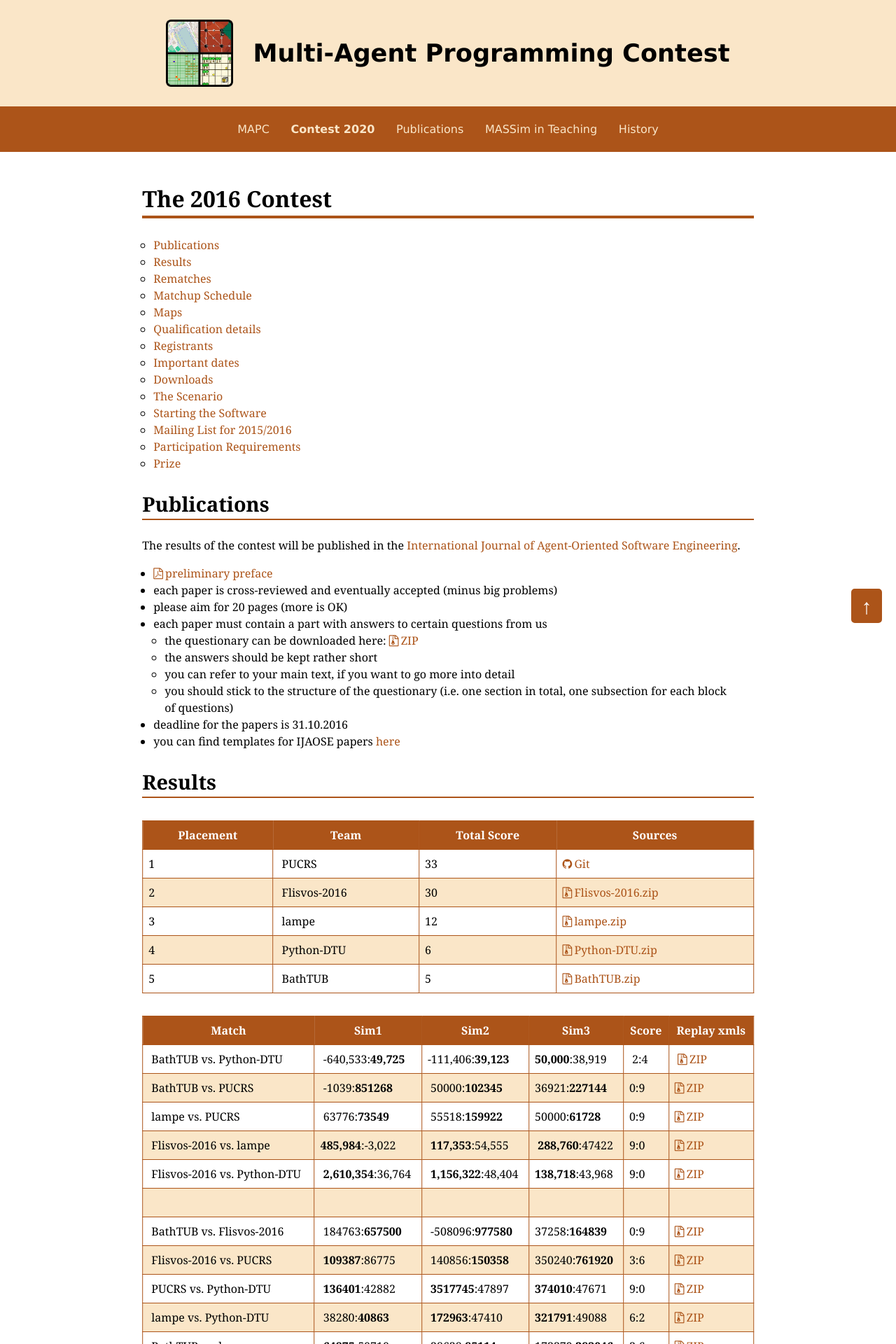
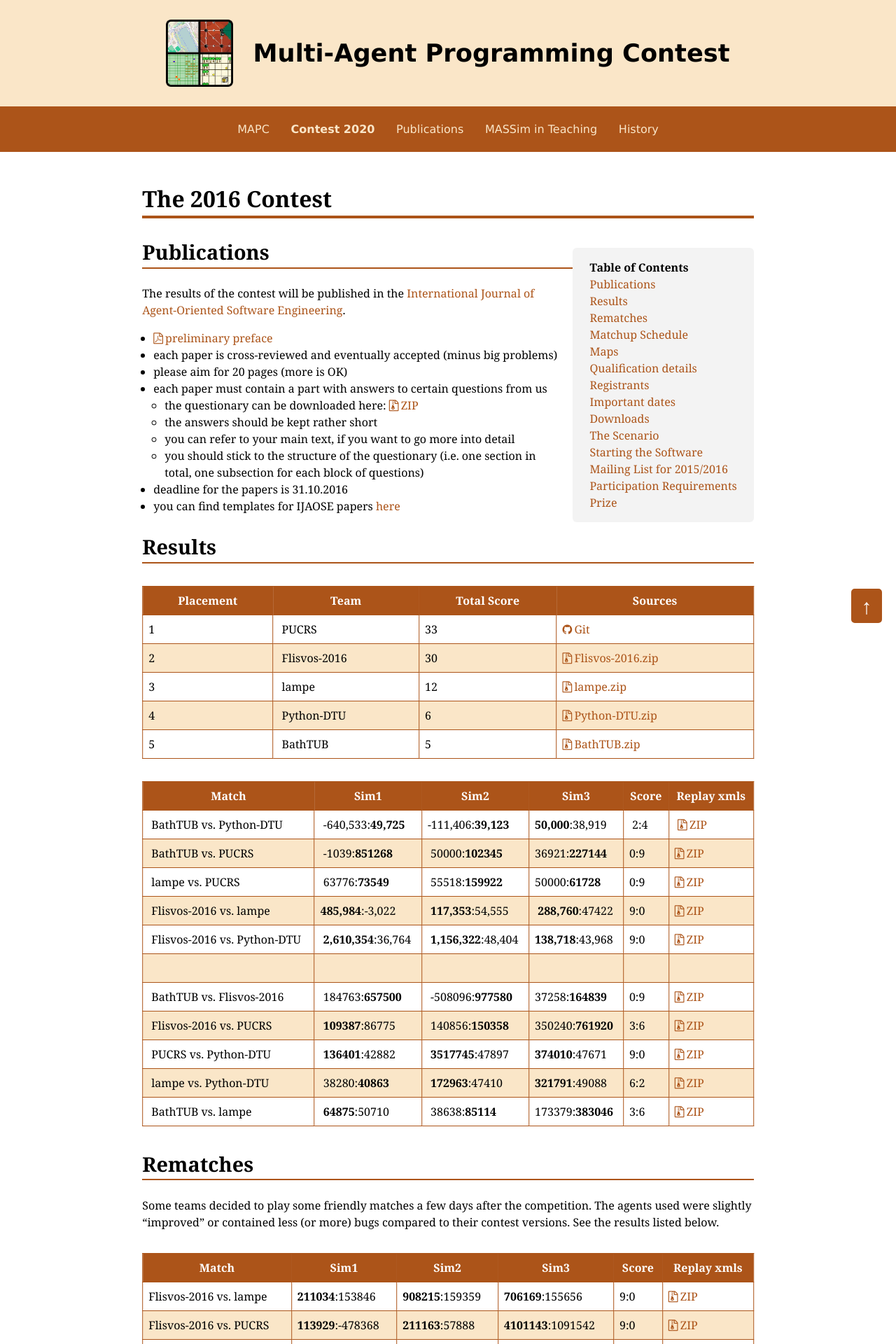
Before and after one commit to agentcontest/agentcontest.github.io, a Jekyll site: the page built from 2016/index.md, in a window 1280 px wide. Shown: the top 1920 px of the page at 70% size. Built offline with Jekyll 4.4.1, drawn with Linux system fonts in a browser that asks for light colours.

Commit message:
improve toc style

```diff
--- a/css/main.scss
+++ b/css/main.scss
@@ -3,6 +3,7 @@
 
 $primary: #ac5419;
 $secondary: #fae6c8;
+$gray: #f3f3f3;
 
 body {
   margin: 0;
@@ -230,12 +231,12 @@ pre {
   code {
     padding: 0;
   }
-  padding: 16px;
+  padding: 1em;
   overflow: auto;
   line-height: 1.45;
 }
 pre, code {
-  background-color: #f3f3f3;
+  background-color: $gray;
   border-radius: 6px;
 }
 
@@ -284,5 +285,14 @@ pre, code {
 }
 
 #markdown-toc {
-  list-style-type: circle;
+  &::before {
+    content: "Table of Contents";
+    font-weight: bold;
+  }
+  list-style-type: none;
+  float: right;
+  background: $gray;
+  border-radius: 6px;
+  padding: 1em 1.5em;
+  margin-left: 1em;
 }
```
